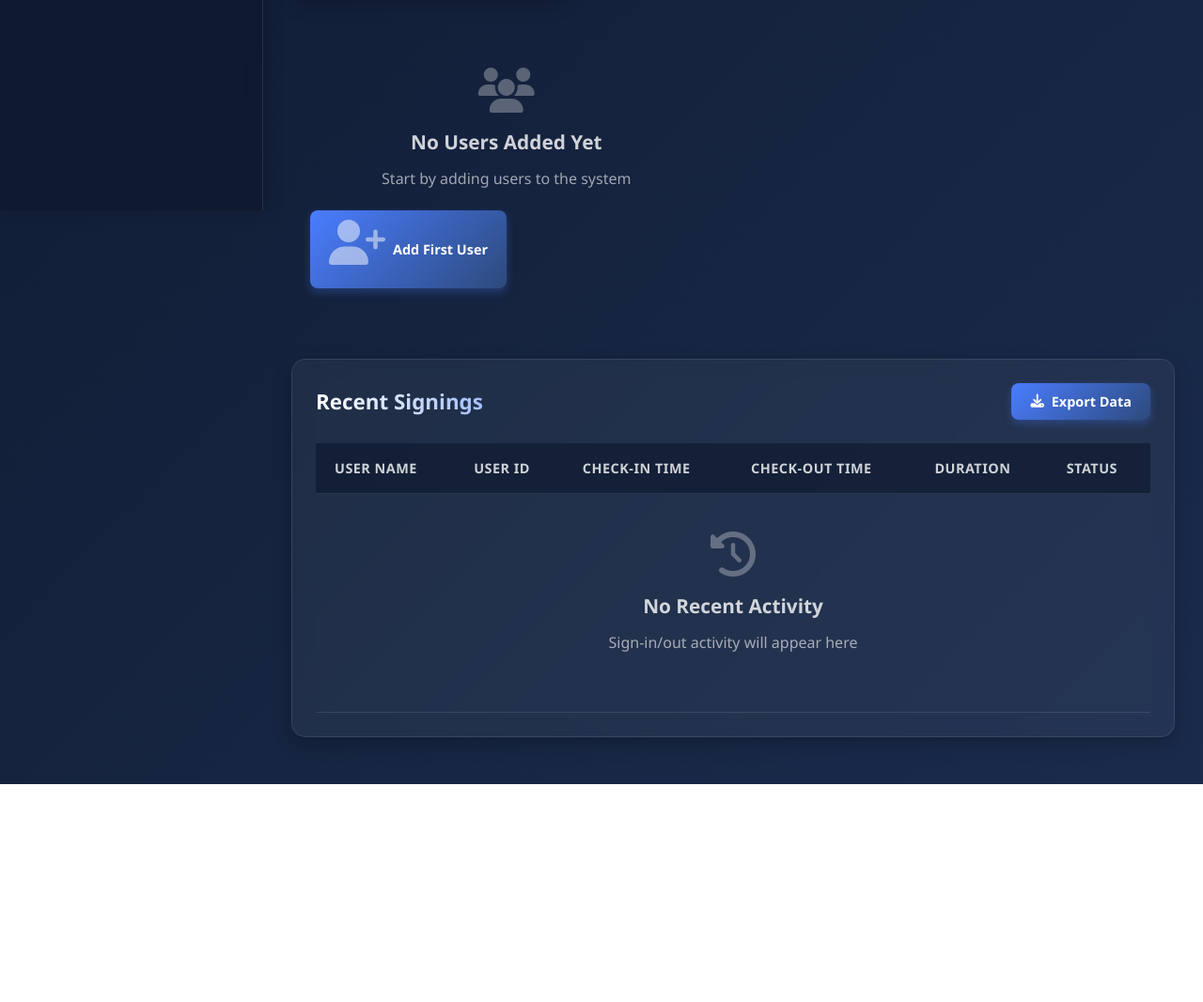
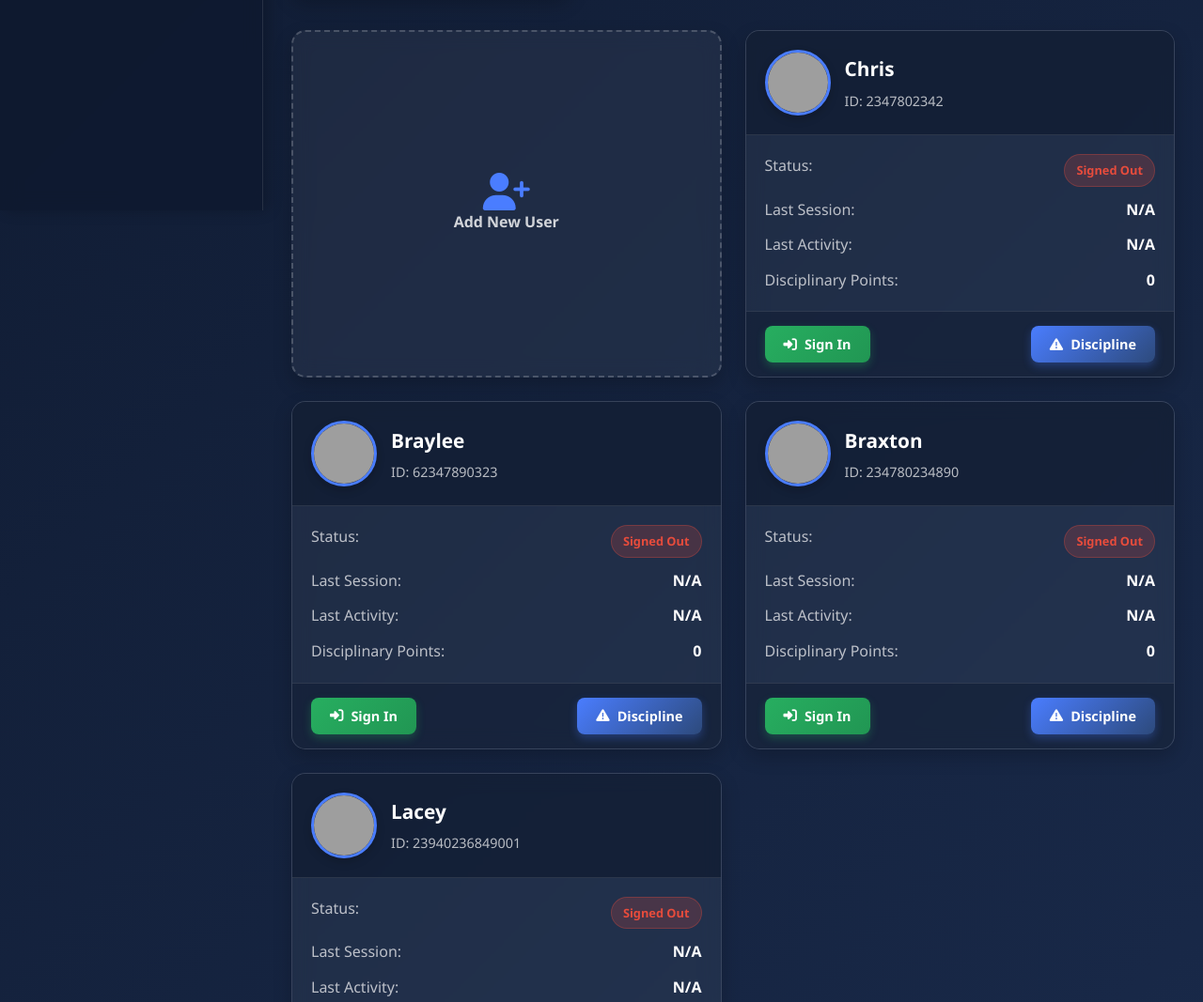
Before and after one commit to 1StarDEV/INTVER, a plain HTML site: page Signing/index.html in a window 1280 px wide. Shown: the part 576-1643 px from the top of the page at 94% size. Before the commit the page ends 1411 px from the top, so only its background shows below. Drawn offline with Linux system fonts and the light colour scheme; grey boxes are pictures that could not be loaded.

Commit message:
Remove empty state and update user activity display
Removed empty state elements and updated user activity display.

```diff
--- a/Signing/index.html
+++ b/Signing/index.html
@@ -751,29 +751,6 @@
 
         .notification.info {
             background: var(--accent);
-        }
-
-        /* Empty State */
-        .empty-state {
-            text-align: center;
-            padding: 40px 20px;
-            color: rgba(255, 255, 255, 0.6);
-        }
-
-        .empty-state i {
-            font-size: 3rem;
-            margin-bottom: 15px;
-            opacity: 0.5;
-        }
-
-        .empty-state h3 {
-            font-size: 1.3rem;
-            margin-bottom: 10px;
-            color: rgba(255, 255, 255, 0.8);
-        }
-
-        .empty-state p {
-            margin-bottom: 20px;
         }
 
         /* Add User Button */
@@ -932,15 +909,7 @@
 
             <!-- User Cards -->
             <div class="user-cards" id="userCardsContainer">
-                <!-- Empty state - no users added yet -->
-                <div class="empty-state">
-                    <i class="fas fa-users"></i>
-                    <h3>No Users Added Yet</h3>
-                    <p>Start by adding users to the system</p>
-                    <button class="btn btn-primary" id="addFirstUserBtn">
-                        <i class="fas fa-user-plus"></i> Add First User
-                    </button>
-                </div>
+                <!-- Users will be loaded here -->
             </div>
 
             <!-- Recent Signings Table -->
@@ -964,10 +933,9 @@
                     </thead>
                     <tbody id="recentSigningsTable">
                         <tr>
-                            <td colspan="6" class="empty-state">
-                                <i class="fas fa-history"></i>
-                                <h3>No Recent Activity</h3>
-                                <p>Sign-in/out activity will appear here</p>
+                            <td colspan="6" style="text-align: center; padding: 40px; color: rgba(255,255,255,0.6);">
+                                <i class="fas fa-history" style="font-size: 2rem; margin-bottom: 10px; display: block;"></i>
+                                No recent activity
                             </td>
                         </tr>
                     </tbody>
@@ -1114,9 +1082,34 @@
     <div class="notification" id="notification"></div>
 
     <script>
-        // Application State - Starts completely empty
+        // Application State - Starts with the 4 specified users but NO activity
         const state = {
-            users: {},
+            users: {
+                'Chris': {
+                    id: '2347802342',
+                    status: 'out',
+                    points: 0,
+                    image: 'https://ik.imagekit.io/tycncf0zq0/Gemini_Generated_Image_qoql0aqoql0aqoql.png?updatedAt=1762730489451'
+                },
+                'Braylee': {
+                    id: '62347890323',
+                    status: 'out',
+                    points: 0,
+                    image: 'https://ik.imagekit.io/tycncf0zq0/Gemini_Generated_Image_gfz912gfz912gfz9.png?updatedAt=1762730489086'
+                },
+                'Braxton': {
+                    id: '234780234890',
+                    status: 'out',
+                    points: 0,
+                    image: 'https://ik.imagekit.io/tycncf0zq0/Gemini_Generated_Image_avef86avef86avef.png?updatedAt=1762730489187'
+                },
+                'Lacey': {
+                    id: '23940236849001',
+                    status: 'out',
+                    points: 0,
+                    image: 'https://ik.imagekit.io/tycncf0zq0/unnamed.jpg?updatedAt=1762730486472'
+                }
+            },
             recentSignings: [],
             activeUsers: 0,
             todaySignings: 0,
@@ -1138,6 +1131,8 @@
 
         // Initialize the application
         document.addEventListener('DOMContentLoaded', function() {
+            renderUserCards();
+            updateUserSelects();
             updateDashboardStats();
             setupEventListeners();
         });
@@ -1165,14 +1160,18 @@
                     const hours = Math.floor(avgMinutes / 60);
                     const minutes = avgMinutes % 60;
                     document.getElementById('avgSessionDuration').textContent = `${hours}h ${minutes}m`;
+                } else {
+                    document.getElementById('avgSessionDuration').textContent = '0h 0m';
                 }
+            } else {
+                document.getElementById('avgSessionDuration').textContent = '0h 0m';
             }
         }
 
         // Setup event listeners
         function setupEventListeners() {
-            // Add First User Button
-            document.getElementById('addFirstUserBtn').addEventListener('click', function() {
+            // Add User Button
+            document.getElementById('add-user-card').addEventListener('click', function() {
                 document.getElementById('addUserModal').style.display = 'flex';
             });
 
@@ -1308,24 +1307,6 @@
         // Render user cards based on current state
         function renderUserCards() {
             const userCount = Object.keys(state.users).length;
-
-            if (userCount === 0) {
-                userCardsContainer.innerHTML = `
-                    <div class="empty-state">
-                        <i class="fas fa-users"></i>
-                        <h3>No Users Added Yet</h3>
-                        <p>Start by adding users to the system</p>
-                        <button class="btn btn-primary" id="addFirstUserBtn">
-                            <i class="fas fa-user-plus"></i> Add First User
-                        </button>
-                    </div>
-                `;
-                // Reattach event listener
-                document.getElementById('addFirstUserBtn').addEventListener('click', function() {
-                    document.getElementById('addUserModal').style.display = 'flex';
-                });
-                return;
-            }
 
             let userCardsHTML = '';
 
@@ -1588,10 +1569,9 @@
             if (state.recentSignings.length === 0) {
                 recentSigningsTable.innerHTML = `
                     <tr>
-                        <td colspan="6" class="empty-state">
-                            <i class="fas fa-history"></i>
-                            <h3>No Recent Activity</h3>
-                            <p>Sign-in/out activity will appear here</p>
+                        <td colspan="6" style="text-align: center; padding: 40px; color: rgba(255,255,255,0.6);">
+                            <i class="fas fa-history" style="font-size: 2rem; margin-bottom: 10px; display: block;"></i>
+                            No recent activity
                         </td>
                     </tr>
                 `;
```
